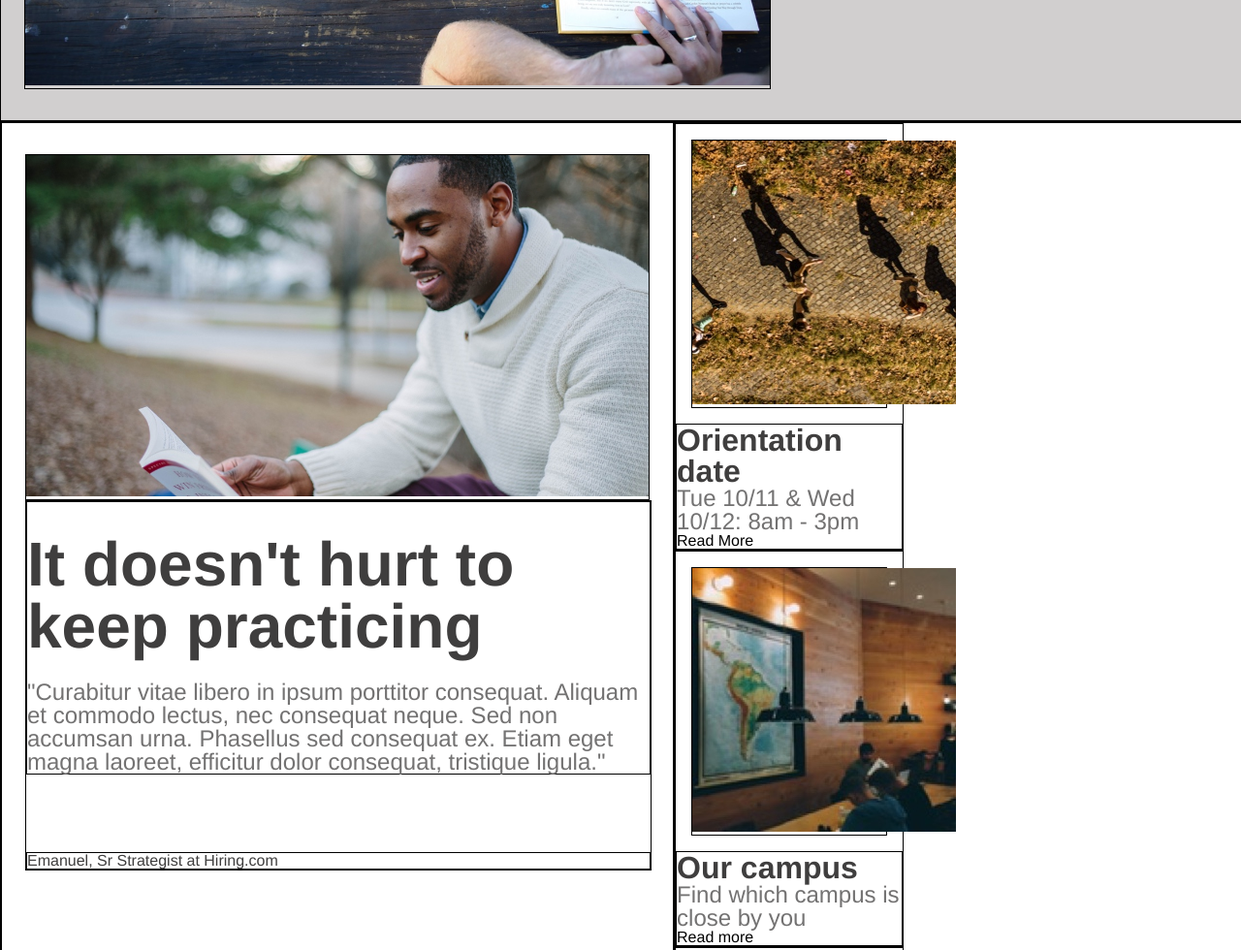
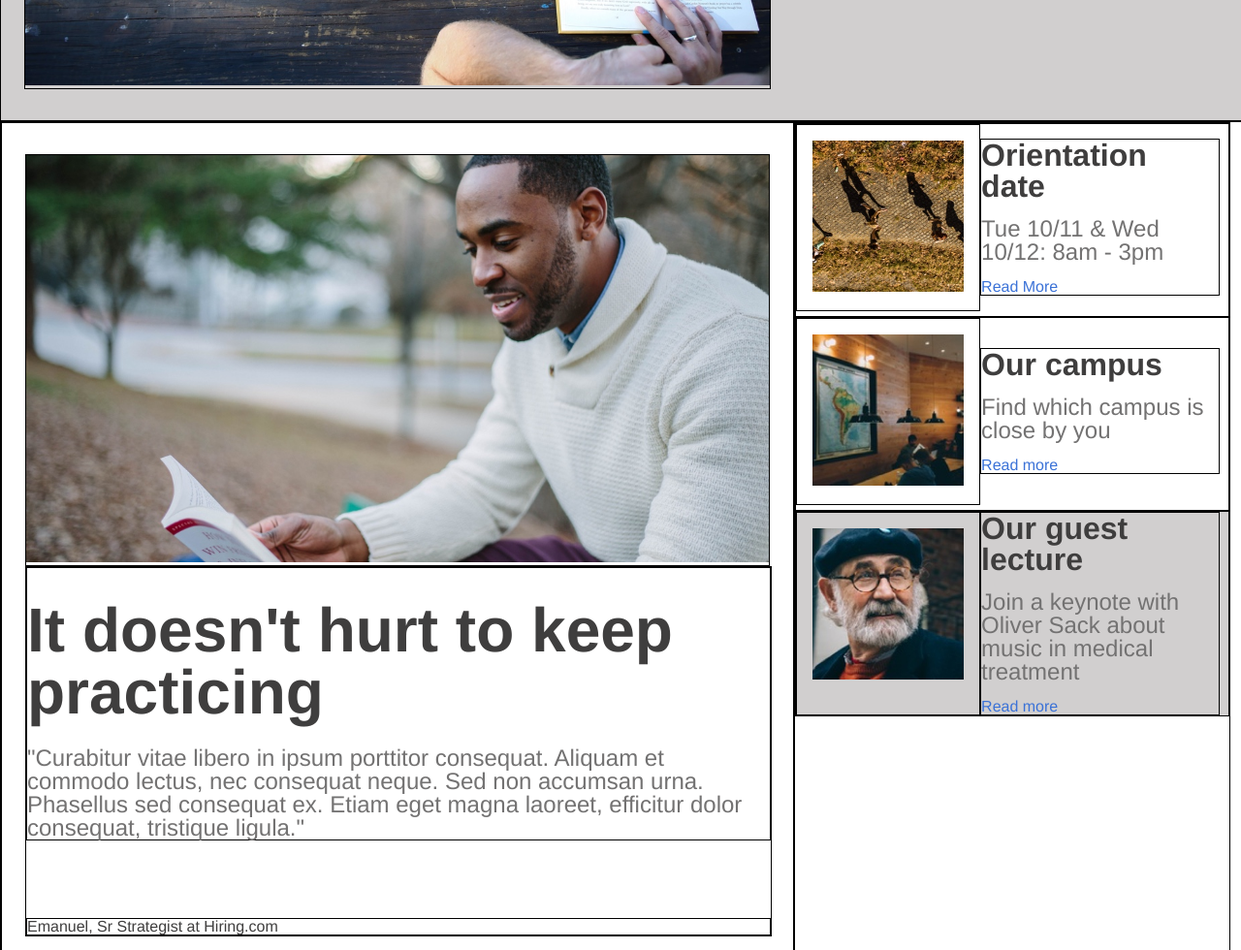
Before and after one commit to hurc87/capstone, a plain HTML site: page index.html in a window 1280 px wide. Shown: the part 580-1560 px from the top of the page at 97% size. Drawn offline with Linux system fonts and the light colour scheme.

Commit message:
desktop complete

```diff
--- a/index.html
+++ b/index.html
@@ -77,7 +77,9 @@
           </div>
           <div class="aboxdescription">
             <h2>Orientation date</h2>
+            <br>
             <h3>Tue 10/11 &amp; Wed 10/12: 8am - 3pm</h3>
+            <br>
             <a href="#">Read More</a>
           </div>
         </div>
@@ -87,17 +89,21 @@
           </div>
           <div class="aboxdescription">
             <h2>Our campus</h2>
+            <br>
             <h3>Find which campus is close by you</h3>
+            <br>
             <a href="#">Read more</a>
           </div>
         </div>
-        <div class="abox">
+        <div class="bbox">
           <div class="aboximage">
             <img src="./resources/images/guest.jpg" alt="a picture of Oliver Sack">
           </div>
           <div class="aboxdescription">
             <h2>Our guest lecture</h2>
+            <br>
             <h3>Join a keynote with Oliver Sack about music in medical treatment</h3>
+            <br>
             <a href="#">Read more</a>
           </div>
         </div>
--- a/resources/css/style.css
+++ b/resources/css/style.css
@@ -138,15 +138,37 @@ span {
 }
 
 .abox {
-  width: 40%;#
+display: inline-flex;
+padding-bottom: 5px;
+}
 
+.bbox {
+  display: inline-flex;
+  background-color: #D1CFCF;
 }
 
 .aboximage {
-  margin: 16px;
+  padding: 16px;
+  width: 35%;
 }
 
+.aboximage img {
+  width: 100%;
+  height: auto;
+}
 
+.main2 {
+  width: 35%;
+}
+
+.aboxdescription {
+  width: 55%;
+  align-self: center;
+}
+
+.aboxdescription a {
+  color: #3B72D7;
+}
 
 
 /* learning box */
```
